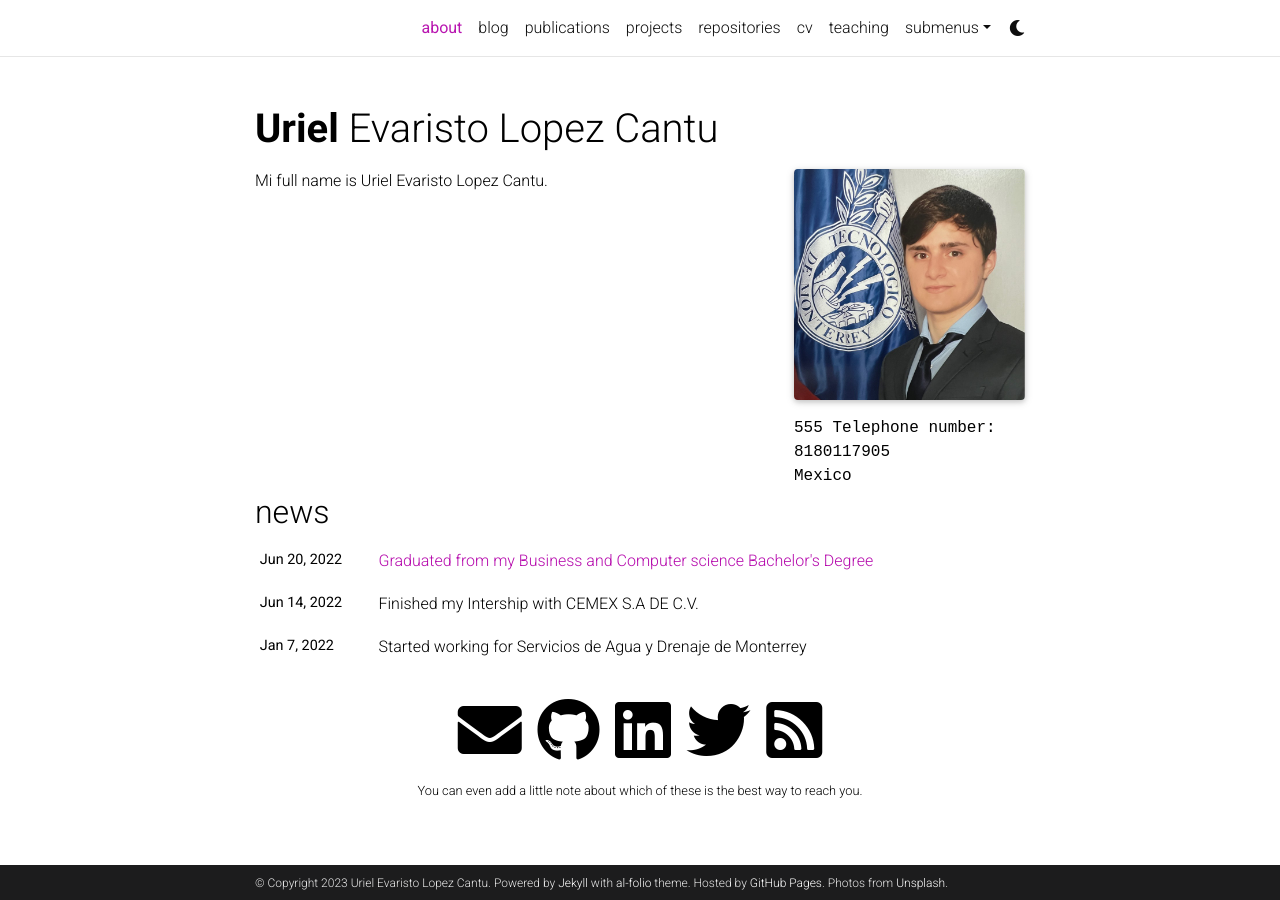
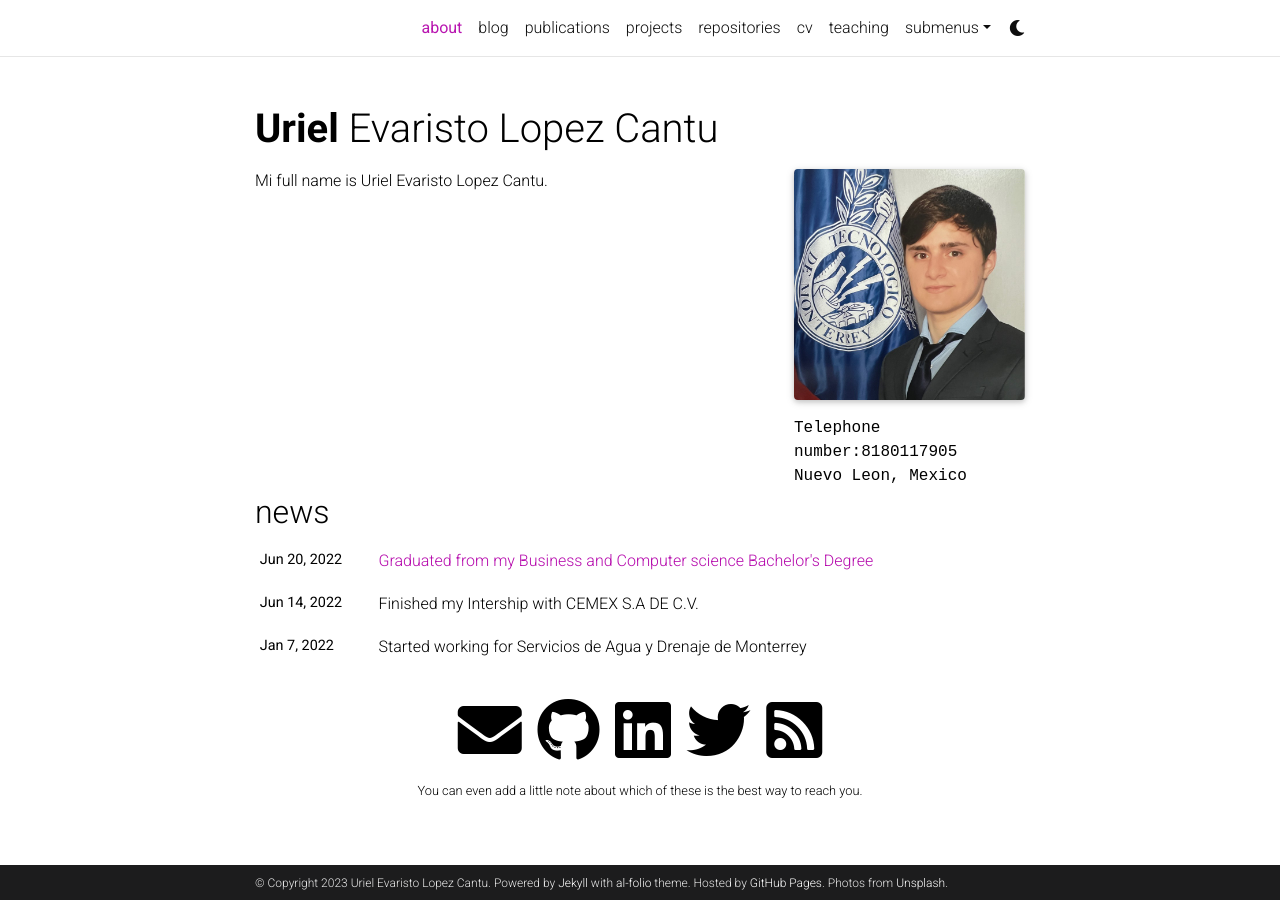
Before and after one commit to ulopezc/ulopezc.github.io, a Jekyll site: the page built from _pages/about.md, in a window 1280 px wide. Built offline with Jekyll 4.4.1, drawn with Linux system fonts in a browser that asks for light colours; full-size pictures stand in for the smaller copies a plugin makes; comment, search, counter and statistics services are not loaded; a style sheet for code colours, icons or effects is not loaded.

Commit message:
Update about.md

```diff
--- a/_pages/about.md
+++ b/_pages/about.md
@@ -9,8 +9,8 @@ profile:
   image: uriel lopez formal.jpg
   image_circular: false # crops the image to make it circular
   address: >
-    <p>555 Telephone number: 8180117905  </p>
-    <p> Mexico</p>
+    <p>Telephone number:8180117905  </p>
+    <p> Nuevo Leon, Mexico</p>
 
 news: true  # includes a list of news items
 social: true  # includes social icons at the bottom of the page
```
